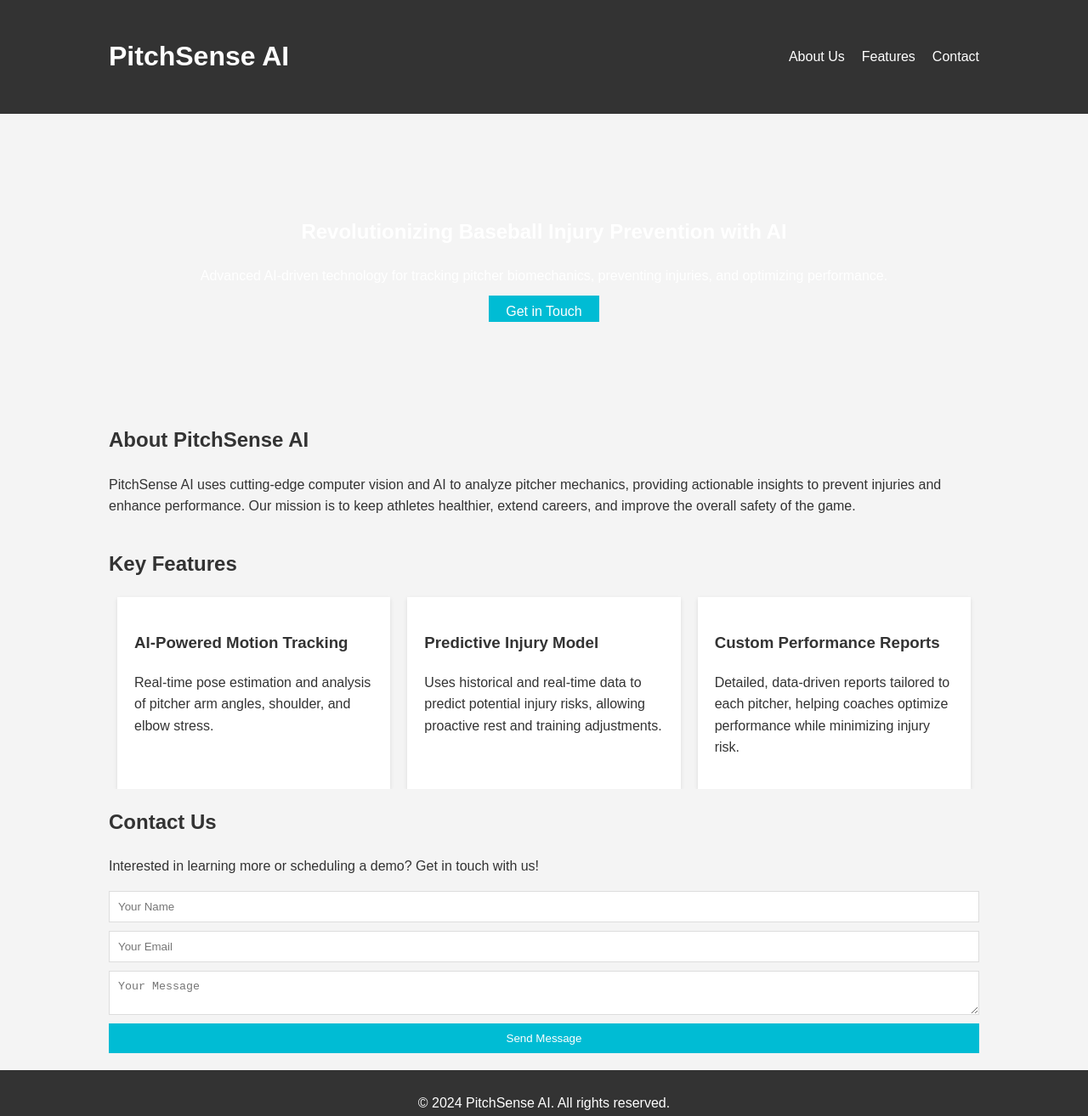
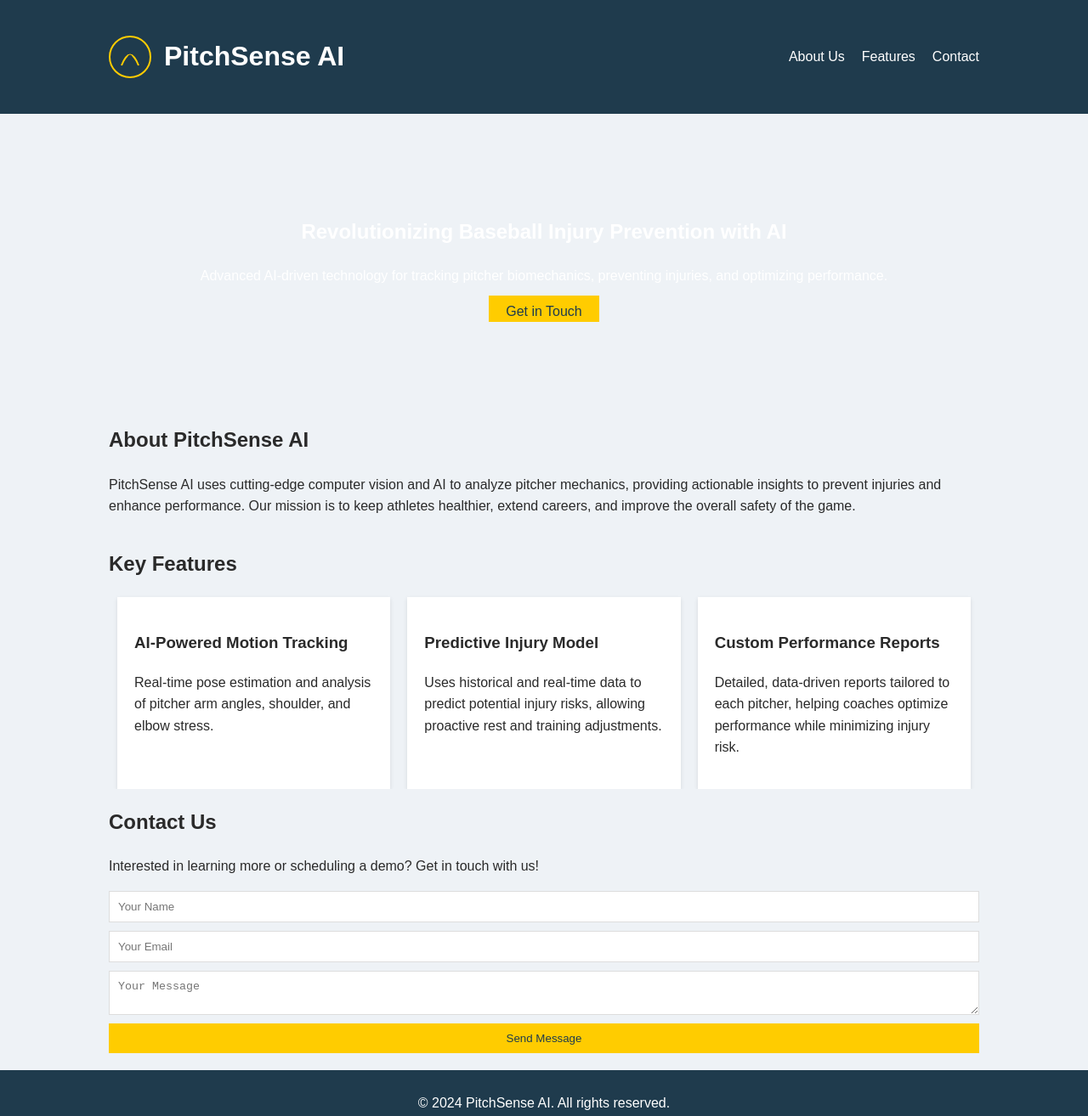
Before and after one commit to bgreenberg30/PitchSense-AI, a plain HTML site: page index.html in a window 1280 px wide. Shown: the whole page at 85% size. Drawn offline with Linux system fonts and the light colour scheme.

Commit message:
Update index.html

```diff
--- a/index.html
+++ b/index.html
@@ -10,12 +10,12 @@
             line-height: 1.6;
             margin: 0;
             padding: 0;
-            color: #333;
-            background-color: #f4f4f4;
+            color: #2a2a2a;
+            background-color: #eef2f6;
         }
 
         header {
-            background: #333;
+            background: #1f3b4d;
             color: #fff;
             padding: 20px 0;
         }
@@ -44,7 +44,7 @@
         }
 
         header nav ul li a:hover {
-            color: #00bcd4;
+            color: #ffcc00;
         }
 
         #hero {
@@ -55,15 +55,15 @@
         }
 
         #hero .cta {
-            background: #00bcd4;
-            color: #fff;
+            background: #ffcc00;
+            color: #1f3b4d;
             padding: 10px 20px;
             text-decoration: none;
             transition: background 0.3s;
         }
 
         #hero .cta:hover {
-            background: #0097a7;
+            background: #e6b800;
         }
 
         .container {
@@ -98,8 +98,8 @@
         }
 
         #contact form button {
-            background: #00bcd4;
-            color: #fff;
+            background: #ffcc00;
+            color: #1f3b4d;
             border: none;
             padding: 10px;
             cursor: pointer;
@@ -107,22 +107,40 @@
         }
 
         #contact form button:hover {
-            background: #0097a7;
+            background: #e6b800;
         }
 
         footer {
-            background: #333;
+            background: #1f3b4d;
             color: #fff;
             text-align: center;
             padding: 10px 0;
             margin-top: 20px;
+        }
+
+        .logo {
+            width: 50px;
+            height: 50px;
+            margin-right: 15px;
+        }
+
+        .logo-text {
+            display: flex;
+            align-items: center;
         }
     </style>
 </head>
 <body>
     <header>
         <div class="container">
-            <h1>PitchSense AI</h1>
+            <div class="logo-text">
+                <svg class="logo" xmlns="http://www.w3.org/2000/svg" viewBox="0 0 100 100">
+                    <circle cx="50" cy="50" r="48" stroke="#ffcc00" stroke-width="4" fill="none" />
+                    <path d="M30 70 Q50 20 70 70" stroke="#ffcc00" stroke-width="4" fill="none" />
+                    <circle cx="50" cy="50" r="5" fill="#1f3b4d" />
+                </svg>
+                <h1>PitchSense AI</h1>
+            </div>
             <nav>
                 <ul>
                     <li><a href="#about">About Us</a></li>
```
